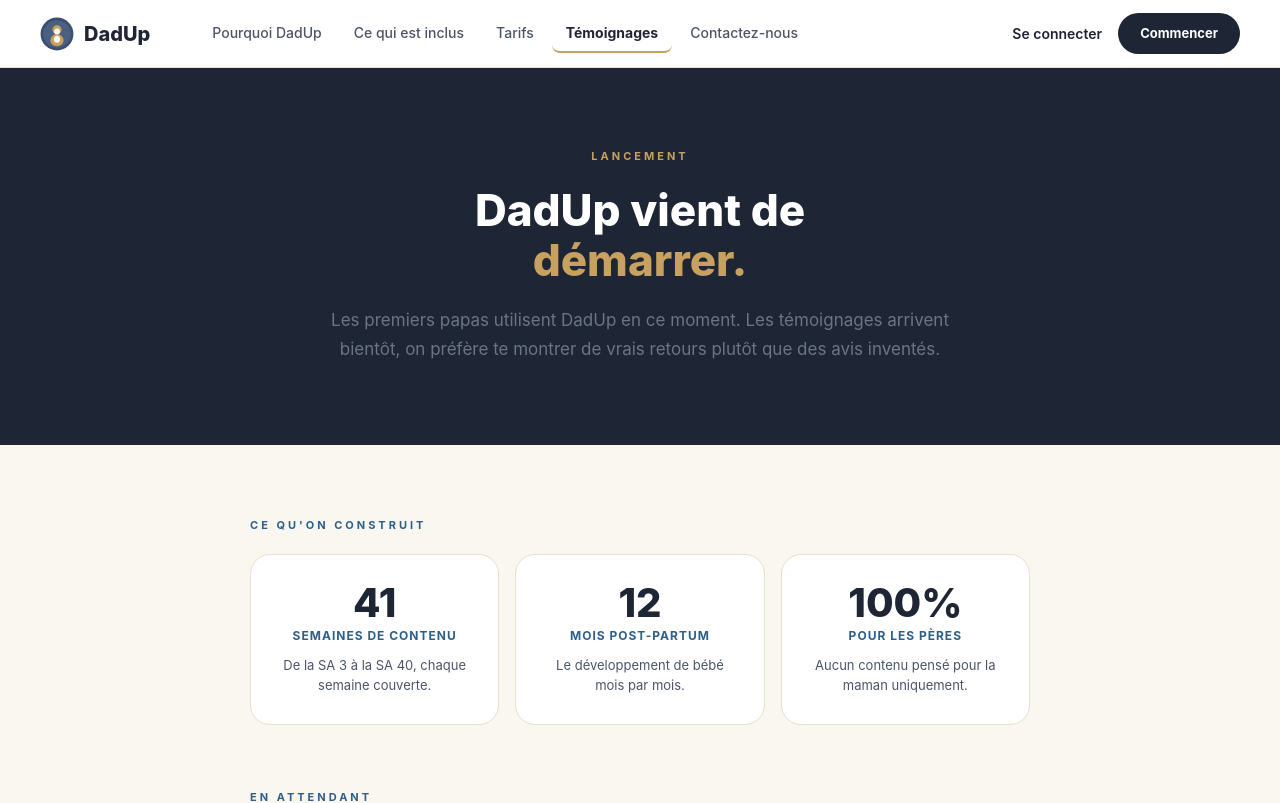
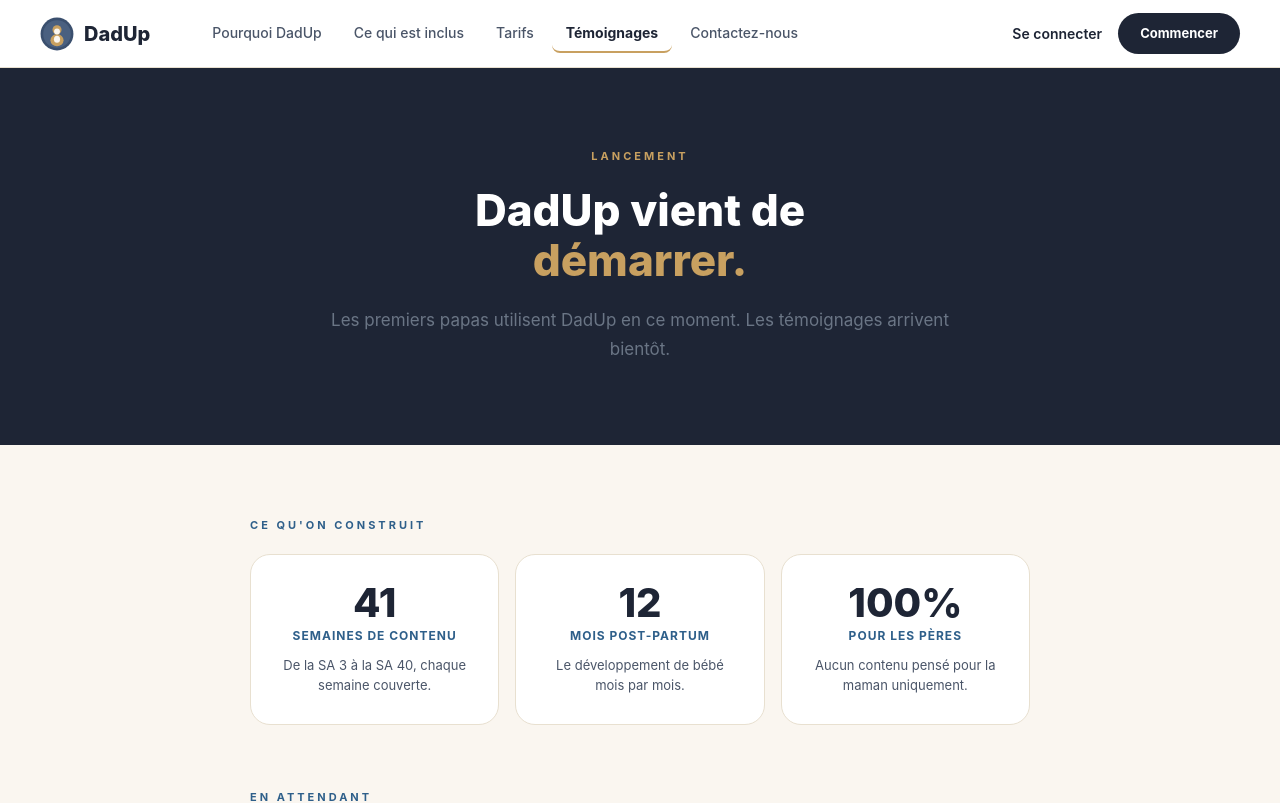
Before and after one commit to Julproject/dadup, a Next.js app: page /temoignages in a window 1280 px wide. Shown: the top 803 px of the page. Built offline with nearby package versions, Linux system fonts and the light colour scheme.

Commit message:
Update page.tsx

```diff
--- a/app/temoignages/page.tsx
+++ b/app/temoignages/page.tsx
@@ -50,7 +50,7 @@ export default function TemoignagesPage() {
             DadUp vient de<br /><span style={{ color: C.gold }}>démarrer.</span>
           </h1>
           <p style={{ color: '#6a7585', fontSize: '17px', lineHeight: 1.75, margin: 0 }}>
-            Les premiers papas utilisent DadUp en ce moment. Les témoignages arrivent bientôt, on préfère te montrer de vrais retours plutôt que des avis inventés.
+            Les premiers papas utilisent DadUp en ce moment. Les témoignages arrivent bientôt.
           </p>
         </div>
       </section>
```
